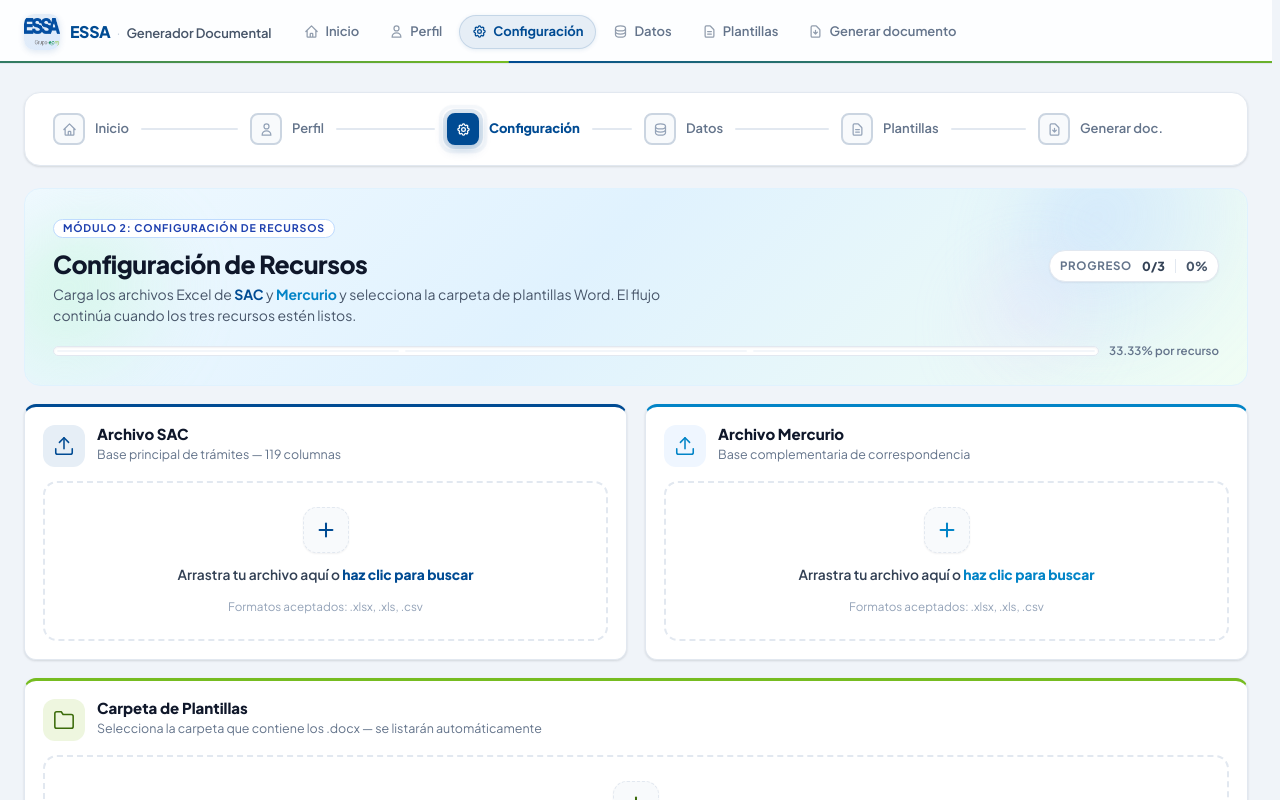
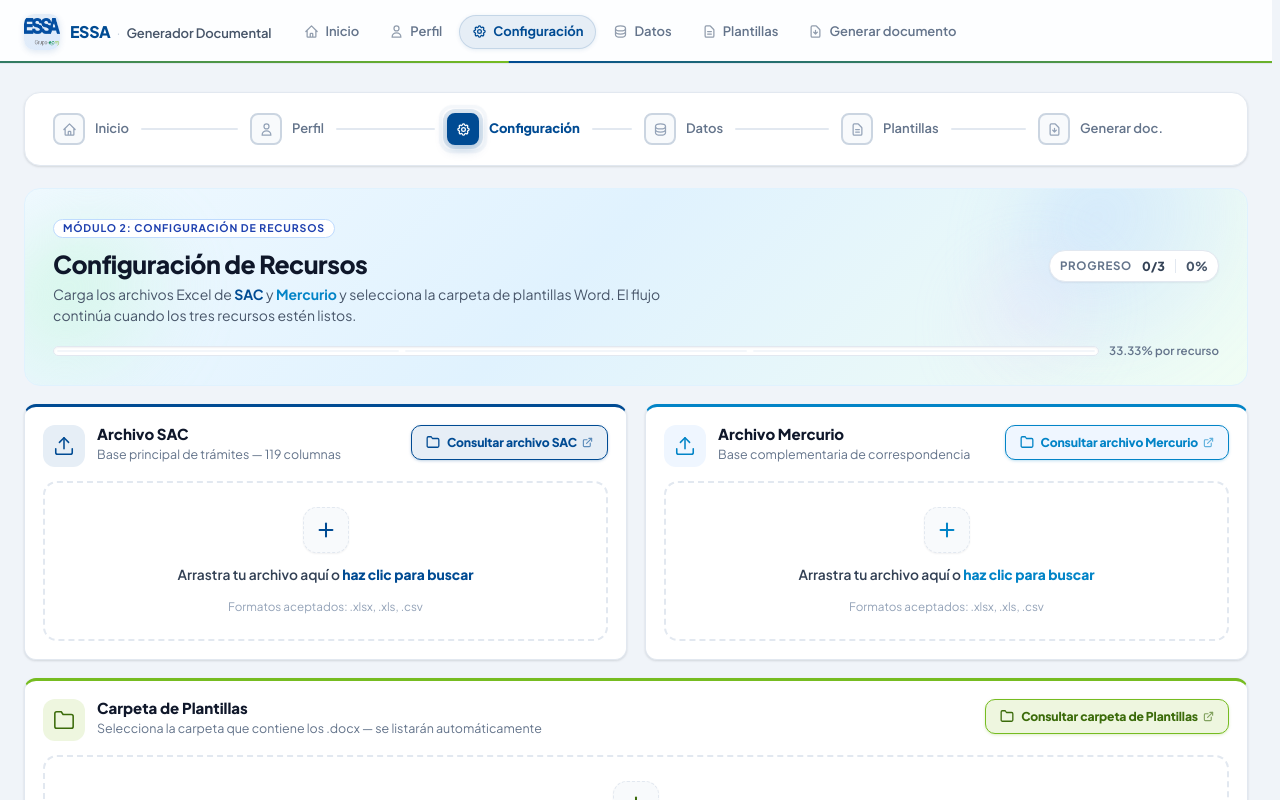
Before and after one commit to ATENCIONCLIENTES-RPA/generador-de-documentos, a React (Vite) app: page / in a window 1280 px wide. Both pictures are taken after a click on the button "Configuración". Shown: the top 800 px of the page. Built offline with nearby package versions, Linux system fonts and the light colour scheme; what nspell would draw is missing.

Commit message:
Fix BlobPart lint issue

```diff
--- a/src/components/features/ExcelUploadCard.tsx
+++ b/src/components/features/ExcelUploadCard.tsx
@@ -15,6 +15,8 @@ interface Props {
   onSelect: (e: ChangeEvent<HTMLInputElement>) => void;
   accent: Accent;
   iconBoxClass?: string;
+  locationUrl?: string;
+  locationLabel?: string;
 }
 
 const accentMap: Record<
@@ -182,6 +184,8 @@ export function ExcelUploadCard({
   onSelect,
   accent,
   iconBoxClass,
+  locationUrl,
+  locationLabel,
 }: Props) {
   const a = accentMap[accent];
   const isLoading = !!fileState?.loading;
@@ -310,6 +314,76 @@ export function ExcelUploadCard({
             {subtitle}
           </div>
         </div>
+        {locationUrl && (
+          <a
+            href={locationUrl}
+            target="_blank"
+            rel="noopener noreferrer"
+            title="Abrir ubicación oficial en OneDrive"
+            data-testid={`m2-location-${accent}`}
+            style={{
+              display: 'inline-flex',
+              alignItems: 'center',
+              gap: 7,
+              padding: '7px 14px',
+              borderRadius: 10,
+              border: `1px solid ${a.border}`,
+              background: a.iconBg,
+              color: a.iconColor,
+              fontSize: '0.76rem',
+              fontWeight: 800,
+              textDecoration: 'none',
+              cursor: 'pointer',
+              flexShrink: 0,
+              transition:
+                'background 200ms ease, border-color 200ms ease, box-shadow 200ms ease, color 200ms ease',
+              whiteSpace: 'nowrap',
+              letterSpacing: '-0.01em',
+              boxShadow: `0 1px 3px ${a.glow}`,
+            }}
+            onMouseEnter={(e) => {
+              e.currentTarget.style.background = a.border;
+              e.currentTarget.style.color = '#fff';
+              e.currentTarget.style.boxShadow = `0 2px 10px ${a.glow}`;
+            }}
+            onMouseLeave={(e) => {
+              e.currentTarget.style.background = a.iconBg;
+              e.currentTarget.style.color = a.iconColor;
+              e.currentTarget.style.boxShadow = `0 1px 3px ${a.glow}`;
+            }}
+          >
+            <svg
+              width="14"
+              height="14"
+              viewBox="0 0 24 24"
+              fill="none"
+              stroke="currentColor"
+              strokeWidth="2.2"
+              strokeLinecap="round"
+              strokeLinejoin="round"
+              aria-hidden
+            >
+              <path d="M22 19a2 2 0 0 1-2 2H4a2 2 0 0 1-2-2V5a2 2 0 0 1 2-2h5l2 3h9a2 2 0 0 1 2 2z" />
+            </svg>
+            {locationLabel || 'Consultar'}
+            <svg
+              width="11"
+              height="11"
+              viewBox="0 0 24 24"
+              fill="none"
+              stroke="currentColor"
+              strokeWidth="2.5"
+              strokeLinecap="round"
+              strokeLinejoin="round"
+              aria-hidden
+              style={{ opacity: 0.6, marginLeft: -2 }}
+            >
+              <path d="M18 13v6a2 2 0 0 1-2 2H5a2 2 0 0 1-2-2V8a2 2 0 0 1 2-2h6" />
+              <polyline points="15 3 21 3 21 9" />
+              <line x1="10" y1="14" x2="21" y2="3" />
+            </svg>
+          </a>
+        )}
         {isCompleted && (
           <span
             className="m2-badge m2-pop-in"
--- a/src/views/ConfigView.tsx
+++ b/src/views/ConfigView.tsx
@@ -10,6 +10,13 @@ import { parseMercurioFile } from '@/utils/excelParser';
 import ExcelUploadCard from '@/components/features/ExcelUploadCard';
 import Button from '@/components/ui/Button';
 import { Badge } from '@/components/ui/Badge';
+
+const SAC_URL =
+  'https://epmco-my.sharepoint.com/:f:/r/personal/atencionclientes_essa_com_co/Documents/SAC_TRAMITE_EXCEL_COMPARTIDO?d=wc7d2ddae58bf4835affc2ac2eb9d5791&csf=1&web=1&e=vwn0sV';
+const MERCURIO_URL =
+  'https://epmco-my.sharepoint.com/:f:/r/personal/atencionclientes_essa_com_co/Documents/MERCURIO_TRAMITE_EXCEL_COMPARTIDO?d=wecd9b18ce9a0467ba0689edaca9a58c7&csf=1&web=1&e=TDZGI5';
+const PLANTILLAS_URL =
+  'https://epmco-my.sharepoint.com/:f:/r/personal/atencionclientes_essa_com_co/Documents/PLANTILAS_SOPORTE%20CLIENTES?d=wbb247310e4a14457bc93016440b8ecb0&csf=1&web=1&e=Cin5Ow';
 
 interface FolderTpl {
   name: string;
@@ -58,7 +65,12 @@ export function ConfigView() {
   const handleMercurioFile = useCallback(
     async (file: File) => {
       try {
-        const records = await parseWithProgress(file, setMercurioFile, undefined, parseMercurioFile);
+        const records = await parseWithProgress(
+          file,
+          setMercurioFile,
+          undefined,
+          parseMercurioFile
+        );
         if (records.length > 0) setMercurioRecords(records);
       } catch {
         // handled
@@ -90,9 +102,7 @@ export function ConfigView() {
       }
       // create pseudo file for store — use first docx or synthetic
       const pseudo = docx[0] ?? arr[0] ?? null;
-      const folderFile = pseudo
-        ? new File([pseudo as unknown as BlobPart], name, { type: pseudo.type })
-        : null;
+      const folderFile = pseudo ? new File([pseudo], name, { type: pseudo.type }) : null;
 
       const totalBytes = docx.reduce((acc, f) => acc + (f.size || 0), 0);
       setTemplateFolder({
@@ -432,6 +442,8 @@ export function ConfigView() {
           onDrop={onSacDrop}
           onSelect={onSacSelect}
           accent="sac"
+          locationUrl={SAC_URL}
+          locationLabel="Consultar archivo SAC"
         />
         <ExcelUploadCard
           title="Archivo Mercurio"
@@ -444,6 +456,8 @@ export function ConfigView() {
           onDrop={onMercurioDrop}
           onSelect={onMercurioSelect}
           accent="mercurio"
+          locationUrl={MERCURIO_URL}
+          locationLabel="Consultar archivo Mercurio"
         />
 
         {/* folder full-width */}
@@ -467,6 +481,8 @@ export function ConfigView() {
             onDrop={onFolderDrop}
             onSelect={onFolderSelect}
             accent="folder"
+            locationUrl={PLANTILLAS_URL}
+            locationLabel="Consultar carpeta de Plantillas"
           />
 
           {/* templates list when selected */}
```
